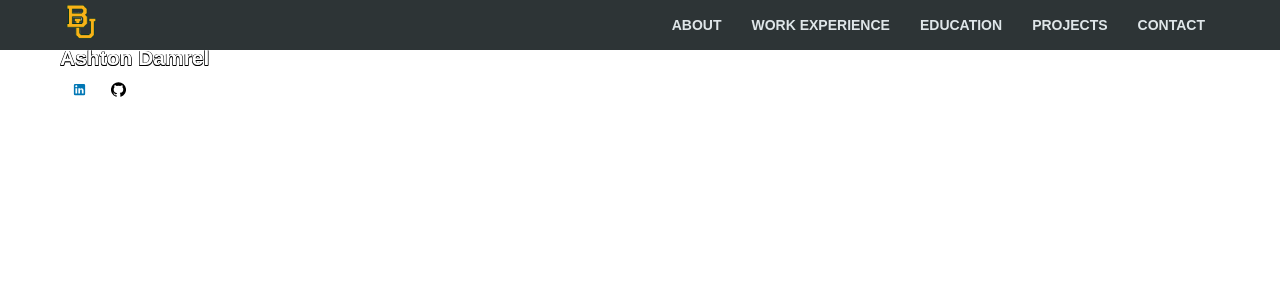
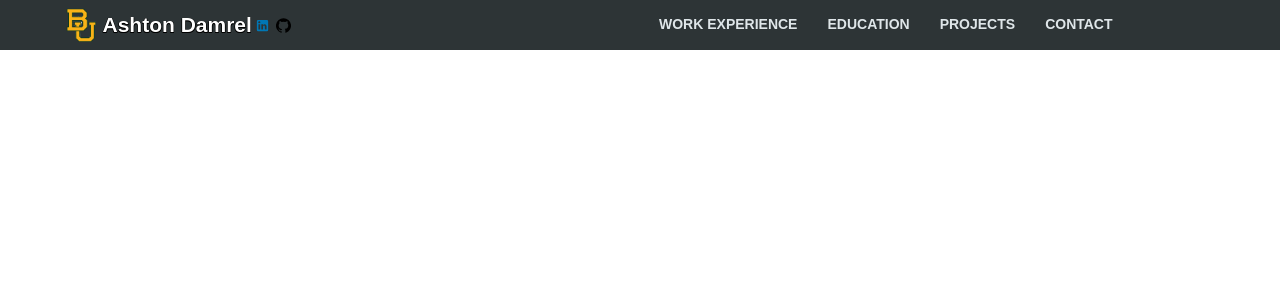
Before and after one commit to Drumshadow/AWS_Website, a React (Create React App) app: page / in a window 1280 px wide. Shown: the top 300 px of the page. Built offline with nearby package versions, Linux system fonts and the light colour scheme.

Commit message:
Fixed the menu name and icons to be on the bar

```diff
--- a/src/App.css
+++ b/src/App.css
@@ -24,6 +24,11 @@
   color: white;
 }
 
+.navMenu{
+  width: 40%;
+  background-color: white;
+}
+
 .App-link {
   color: #61dafb;
 }
--- a/src/Componets/NavigationBar.jsx
+++ b/src/Componets/NavigationBar.jsx
@@ -30,29 +30,29 @@ const Navbar = (props) => {
         <>
             <NavBar style={barAnimation}>
                 <FlexContainer>
-                    <Grid Item>
-                    <Brand />
+                    <Grid container direction="row" justify="flex-start" alignItems="center" >
+                        <Brand />
                         <Typography variant="h2" class="text" style={{
                             color: "white",
                             textShadow: "-0.5px -0.5px 0 #000, 0.5px -0.5px 0 #000, -0.5px 0.5px 0 #000, 0.5px 0.5px 0 #000"
                         }}>
                             Ashton Damrel
                         </Typography>
-                        <IconButton size="medium" style={{ color: "#0077b5" }} href="https://www.linkedin.com/in/ashton-damrel/" target="_blank">
-                            <LinkedInIcon size="medium"/>
+                        <IconButton size="small" style={{ color: "#0077b5" }} href="https://www.linkedin.com/in/ashton-damrel/" target="_blank">
+                            <LinkedInIcon size="small"/>
                         </IconButton>
-                        <IconButton size="medium" style={{ color: "black" }} href="https://github.com/Drumshadow" target="_blank">
-                            <GitHubIcon size="medium"/>
+                        <IconButton size="small" style={{ color: "black" }} href="https://github.com/Drumshadow" target="_blank">
+                            <GitHubIcon size="small"/>
                         </IconButton>
                     </Grid>
+                    <Grid>
                     <NavLinks style={linkAnimation}>
-                        <a href="/">About</a>
-                        <a href="/">Work Experience</a>
-                        <a href="/">Education</a>
-                        <a href="/">Projects</a>
-                        <a href="/">Contact</a>
+                        <a style={{right: "0"}} href="/">Work Experience</a>
+                        <a style={{right: "0"}} href="/">Education</a>
+                        <a style={{right: "0"}} href="/">Projects</a>
+                        <a style={{right: "0"}} href="/">Contact</a>
                     </NavLinks>
-
+                    </Grid>
                     <BurgerWrapper>
                         <BurgerMenu
                             navbarState={props.navbarState}
@@ -94,6 +94,8 @@ const NavLinks = styled(animated.ul)`
   justify-self: end;
   list-style-type: none;
   margin: auto 0;
+  margin-top: 2vh;
+  width: 45vw;
 
   & a {
     color: #dfe6e9;
--- a/src/index.css
+++ b/src/index.css
@@ -7,6 +7,8 @@ body {
   -moz-osx-font-smoothing: grayscale;
 }
 
+
+
 code {
   font-family: source-code-pro, Menlo, Monaco, Consolas, 'Courier New',
     monospace;
```
